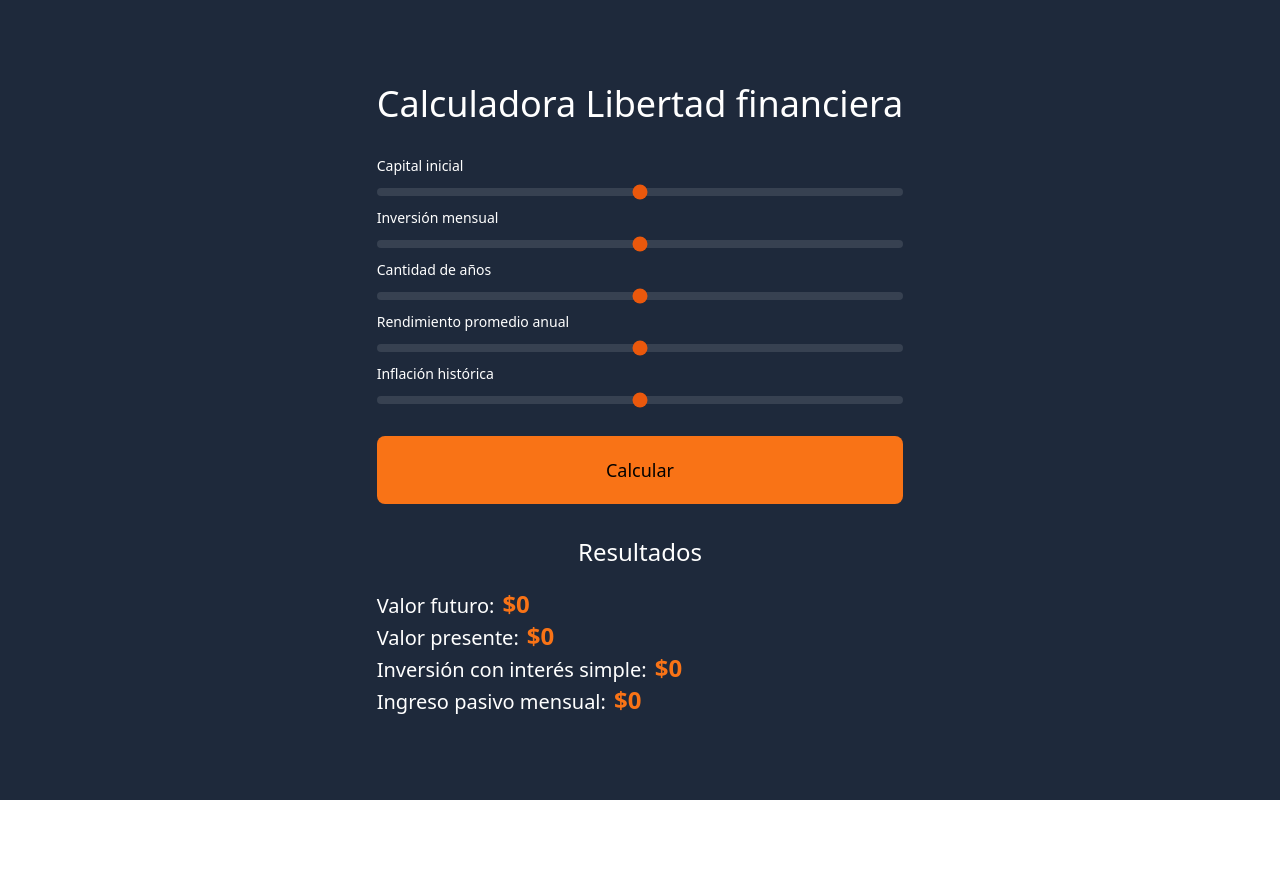
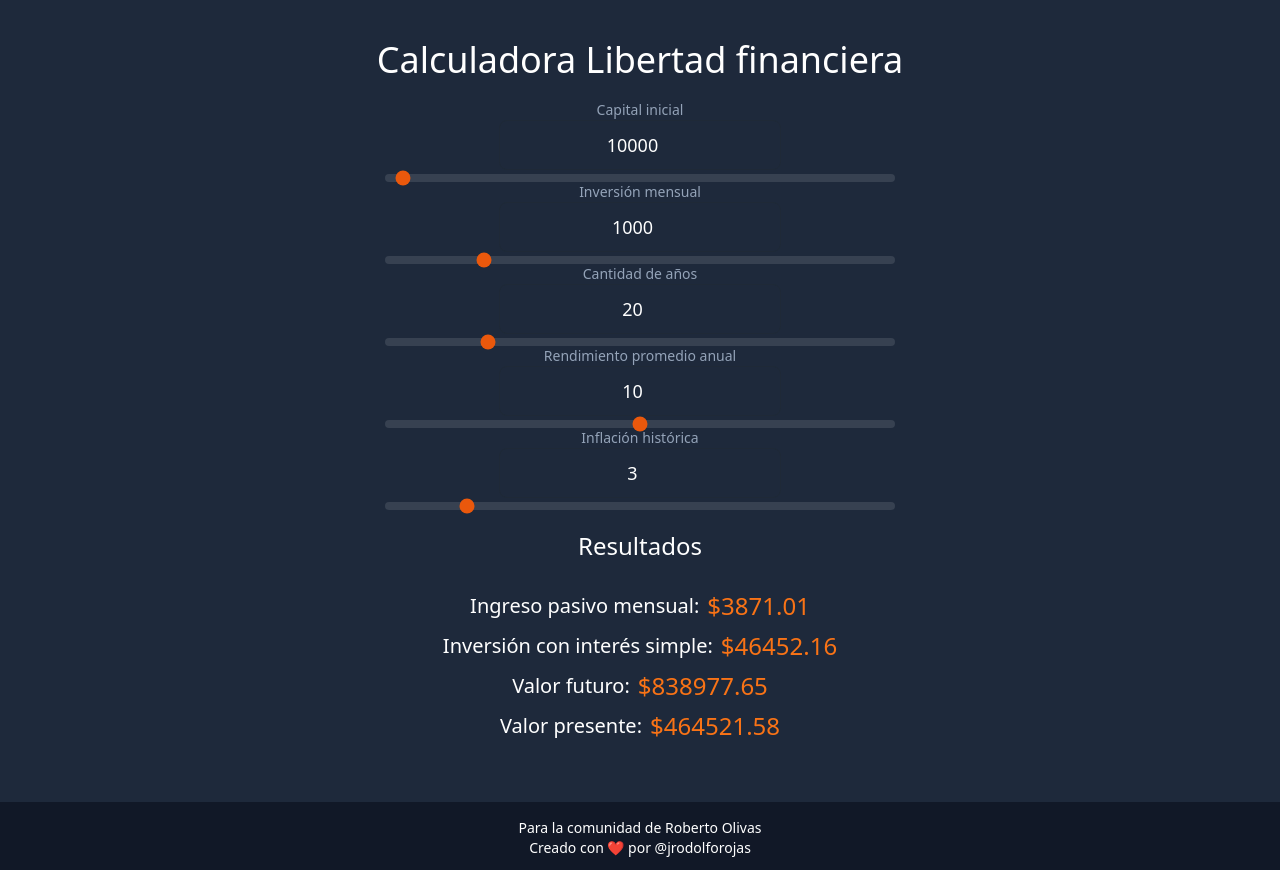
Before and after one commit to jrodolforojas/libertadfinanciera, a React (Vite) app: page / in a window 1280 px wide. Before the commit the page ends 800 px from the top, so only its background shows below. Built offline with nearby package versions, Linux system fonts and the light colour scheme.

Commit message:
Separated calculator into components

```diff
--- a/index.html
+++ b/index.html
@@ -6,7 +6,7 @@
     <meta name="viewport" content="width=device-width, initial-scale=1.0" />
     <title>Vite + React</title>
   </head>
-  <body>
+  <body style='background-color: rgb(30 41 59);'>
     <div id="root"></div>
     <script type="module" src="/src/main.jsx"></script>
   </body>
--- a/src/App.jsx
+++ b/src/App.jsx
@@ -1,82 +1,16 @@
-import { useState } from 'react'
-import { useForm } from 'react-hook-form'
-import { MONTHS_IN_YEAR, getFutureValue, getPresentValue } from './financialFreedom/utils/formulas'
+import { FinancialFreedom } from './financialFreedom'
 
 function App () {
-  const { register, handleSubmit } = useForm()
-  const [futureValue, setFutureValue] = useState(0)
-  const [presentValue, setPresentValue] = useState(0)
-  const [investWithSimpleInterest, setInvestWithSimpleInterest] = useState(0)
-  const [pasiveIncome, setPasiveIncome] = useState(0)
-
-  const onSubmit = data => {
-    calculateCompoundInterest(data)
-  }
-
-  const calculateCompoundInterest = (data) => {
-    const input = {
-      ...data,
-      paymentIsDueAtBeginningOfPeriod: true,
-      yearlyInterestRate: data.yearlyInterestRate / 100,
-      historicInflation: data.historicInflation / 100
-    }
-    const futureValue = getFutureValue(input)
-    const futureValueFormatted = -futureValue.toFixed(2)
-    setFutureValue(futureValueFormatted)
-
-    const presentValue = getPresentValue({ rate: input.historicInflation, nper: input.years, fv: futureValue })
-    const presentValueFormatted = presentValue.toFixed(2)
-    setPresentValue(presentValueFormatted)
-
-    const investWithSimpleInterest = presentValue * input.yearlyInterestRate
-    const investWithSimpleInterestFormatted = investWithSimpleInterest.toFixed(2)
-    setInvestWithSimpleInterest(investWithSimpleInterestFormatted)
-
-    const pasiveIncome = investWithSimpleInterestFormatted / MONTHS_IN_YEAR
-    const pasiveIncomeFormatted = pasiveIncome.toFixed(2)
-    setPasiveIncome(pasiveIncomeFormatted)
-  }
   return (
-    <main className='flex items-center justify-center bg-slate-800 min-h-screen w-full'>
-      <section>
-        <h1 className='mb-5 text-4xl text-white'>Calculadora Libertad financiera</h1>
-        <form onSubmit={handleSubmit(onSubmit)} className='flex flex-col'>
-          <label for='initialCapital-range' class='block mb-3 mt-3 text-sm font-medium text-white'>Capital inicial</label>
-          <input
-            id='initialCapital-range' type='range' {...register('initialCapital')}
-            class='w-full h-2 rounded-lg appearance-none cursor-pointer bg-gray-700 accent-orange-600'
-          />
-          <label for='paymentPerPeriod-range' class='block mb-3 mt-3 text-sm font-medium text-white'>Inversión mensual</label>
-          <input
-            id='paymentPerPeriod-range' type='range' {...register('paymentPerPeriod')}
-            class='w-full h-2 rounded-lg appearance-none cursor-pointer bg-gray-700 accent-orange-600'
-          />
-          <label for='years-range' class='block mb-3 mt-3 text-sm font-medium text-white'>Cantidad de años</label>
-          <input
-            id='years-range' type='range' {...register('years')}
-            class='w-full h-2 rounded-lg appearance-none cursor-pointer bg-gray-700 accent-orange-600'
-          />
-          <label for='yearlyInterestRate-range' class='block mb-3 mt-3 text-sm font-medium text-white'>Rendimiento promedio anual</label>
-          <input
-            id='yearlyInterestRate-range' type='range' {...register('yearlyInterestRate')}
-            class='w-full h-2 rounded-lg appearance-none cursor-pointer bg-gray-700 accent-orange-600'
-          />
-          <label for='historicInflation-range' class='block mb-3 mt-3 text-sm font-medium text-white'>Inflación histórica</label>
-          <input
-            id='historicInflation-range' type='range' {...register('historicInflation')}
-            class='w-full h-2 rounded-lg appearance-none cursor-pointer bg-gray-700 accent-orange-600'
-          />
-          <button className='mt-8 mb-8 p-5 bg-orange-500 rounded-lg text-lg'>Calcular</button>
-        </form>
-        <div className='flex flex-col'>
-          <h3 className='text-2xl self-center text-white mb-5'>Resultados</h3>
-          <p className='text-white text-xl'>Valor futuro:<strong className='text-orange-500 text-2xl ml-2'>${futureValue}</strong></p>
-          <p className='text-white text-xl'>Valor presente:<strong className='text-orange-500 text-2xl ml-2'>${presentValue}</strong></p>
-          <p className='text-white text-xl'>Inversión con interés simple:<strong className='text-orange-500 text-2xl ml-2'>${investWithSimpleInterest}</strong></p>
-          <p className='text-white text-xl'>Ingreso pasivo mensual:<strong className='text-orange-500 text-2xl ml-2'>${pasiveIncome}</strong></p>
-        </div>
-      </section>
-    </main>
+    <div className='flex flex-col justify-between h-screen'>
+      <main className='flex items-center justify-center bg-slate-800 w-full sm:p-10 p-0 min-w-min'>
+        <FinancialFreedom />
+      </main>
+      <footer className='flex flex-col bg-gray-900 items-center justify-center p-3'>
+        <p className='text-white text-center text-sm mt-1'>Para la comunidad de <a href='https://finanzasconrobertoolivas.com/'>Roberto Olivas</a></p>
+        <p className='text-white text-center text-sm'>Creado con ❤️ por <a href='https://www.linkedin.com/in/jrodolforojas/'>@jrodolforojas</a></p>
+      </footer>
+    </div>
   )
 }
 
--- /dev/null
+++ b/src/financialFreedom/components/InputRange.jsx
@@ -0,0 +1,27 @@
+
+export function InputRange ({ inputName, label, min, max, value, onChange }) {
+  return (
+    <div className=''>
+      <div className='flex flex-col justify-center items-center'>
+        <label htmlFor={`${inputName}-range`} className='block text-sm font-medium text-slate-400'>{label}</label>
+        <input
+          type='number' className='border text-lg rounded-lg text-center
+          focus:ring-orange-500 p-2.5 border-gray-800 bg-slate-800 placeholder-gray-400 text-white mb-1'
+          value={value}
+          onChange={onChange}
+        />
+      </div>
+      <div className='flex items-center px-4'>
+        <input
+          id={`${inputName}-range`}
+          value={value}
+          onChange={onChange}
+          type='range'
+          min={min}
+          max={max}
+          className='w-full h-2 rounded-lg appearance-none cursor-pointer bg-gray-700 accent-orange-600'
+        />
+      </div>
+    </div>
+  )
+}
--- /dev/null
+++ b/src/financialFreedom/components/ResultLabel.jsx
@@ -0,0 +1,8 @@
+export function ResultLabel ({ value, label }) {
+  return (
+    <div className='flex justify-center flex-col sm:flex-row items-center'>
+      <p className='text-white text-xl text-center'>{label}:</p>
+      <p className='text-orange-500 text-2xl ml-2'>${value}</p>
+    </div>
+  )
+}
--- a/src/financialFreedom/index.jsx
+++ b/src/financialFreedom/index.jsx
@@ -1,7 +1,86 @@
+import { useState, useEffect } from 'react'
+import { MONTHS_IN_YEAR, getFutureValue, getPresentValue } from './utils/formulas'
+import { InputRange } from './components/InputRange'
+import { ResultLabel } from './components/ResultLabel'
+
 export function FinancialFreedom () {
+  const [futureValue, setFutureValue] = useState(0)
+  const [presentValue, setPresentValue] = useState(0)
+  const [investWithSimpleInterest, setInvestWithSimpleInterest] = useState(0)
+  const [pasiveIncome, setPasiveIncome] = useState(0)
+  const [initialCapital, setInitialCapital] = useState(10000)
+  const [paymentPerPeriod, setPaymentPerPeriod] = useState(1000)
+  const [years, setYears] = useState(20)
+  const [yearlyInterestRate, setYearlyInterestRate] = useState(10)
+  const [historicInflation, setHistoricInflation] = useState(3)
+
+  const handleChangeInitialCapital = (event) => {
+    setInitialCapital(event.target.value)
+  }
+
+  const handleChangePaymentPerPeriod = (event) => {
+    setPaymentPerPeriod(event.target.value)
+  }
+
+  const handleChangeYears = (event) => {
+    setYears(event.target.value)
+  }
+
+  const handleChangeYearlyInterestRate = (event) => {
+    setYearlyInterestRate(event.target.value)
+  }
+
+  const handleChangeHistoricInflation = (event) => {
+    setHistoricInflation(event.target.value)
+  }
+
+  const calculateCompoundInterest = () => {
+    const input = {
+      initialCapital,
+      paymentPerPeriod,
+      years,
+      paymentIsDueAtBeginningOfPeriod: true,
+      yearlyInterestRate: yearlyInterestRate / 100,
+      historicInflation: historicInflation / 100
+    }
+    const futureValue = getFutureValue(input)
+    const futureValueFormatted = -futureValue.toFixed(2)
+    setFutureValue(futureValueFormatted)
+
+    const presentValue = getPresentValue({ rate: input.historicInflation, nper: input.years, fv: futureValue })
+    const presentValueFormatted = presentValue.toFixed(2)
+    setPresentValue(presentValueFormatted)
+
+    const investWithSimpleInterest = presentValue * input.yearlyInterestRate
+    const investWithSimpleInterestFormatted = investWithSimpleInterest.toFixed(2)
+    setInvestWithSimpleInterest(investWithSimpleInterestFormatted)
+
+    const pasiveIncome = investWithSimpleInterestFormatted / MONTHS_IN_YEAR
+    const pasiveIncomeFormatted = pasiveIncome.toFixed(2)
+    setPasiveIncome(pasiveIncomeFormatted)
+  }
+
+  useEffect(() => {
+    calculateCompoundInterest()
+  }, [initialCapital, paymentPerPeriod, years, yearlyInterestRate, historicInflation])
+
   return (
-    <div>
-      <h1>Financial Freedom</h1>
-    </div>
+    <section>
+      <h1 className='mb-5 text-4xl text-white text-center px-2'>Calculadora Libertad financiera</h1>
+      <form onSubmit={calculateCompoundInterest} className='flex flex-col'>
+        <InputRange inputName='initialCapital' label='Capital inicial' value={initialCapital} onChange={handleChangeInitialCapital} min={0} max={500000} />
+        <InputRange inputName='paymentPerPeriod' label='Inversión mensual' min={100} max={5000} value={paymentPerPeriod} onChange={handleChangePaymentPerPeriod} />
+        <InputRange inputName='years' label='Cantidad de años' min={1} max={100} value={years} onChange={handleChangeYears} />
+        <InputRange inputName='yearlyInterestRate' label='Rendimiento promedio anual' min={0} max={20} value={yearlyInterestRate} onChange={handleChangeYearlyInterestRate} />
+        <InputRange inputName='historicInflation' label='Inflación histórica' min={0} max={20} value={historicInflation} onChange={handleChangeHistoricInflation} />
+      </form>
+      <div className='flex flex-col gap-2 mb-5'>
+        <h3 className='text-2xl self-center text-white my-5'>Resultados</h3>
+        <ResultLabel label='Ingreso pasivo mensual' value={pasiveIncome} />
+        <ResultLabel label='Inversión con interés simple' value={investWithSimpleInterest} />
+        <ResultLabel label='Valor futuro' value={futureValue} />
+        <ResultLabel label='Valor presente' value={presentValue} />
+      </div>
+    </section>
   )
 }
```
